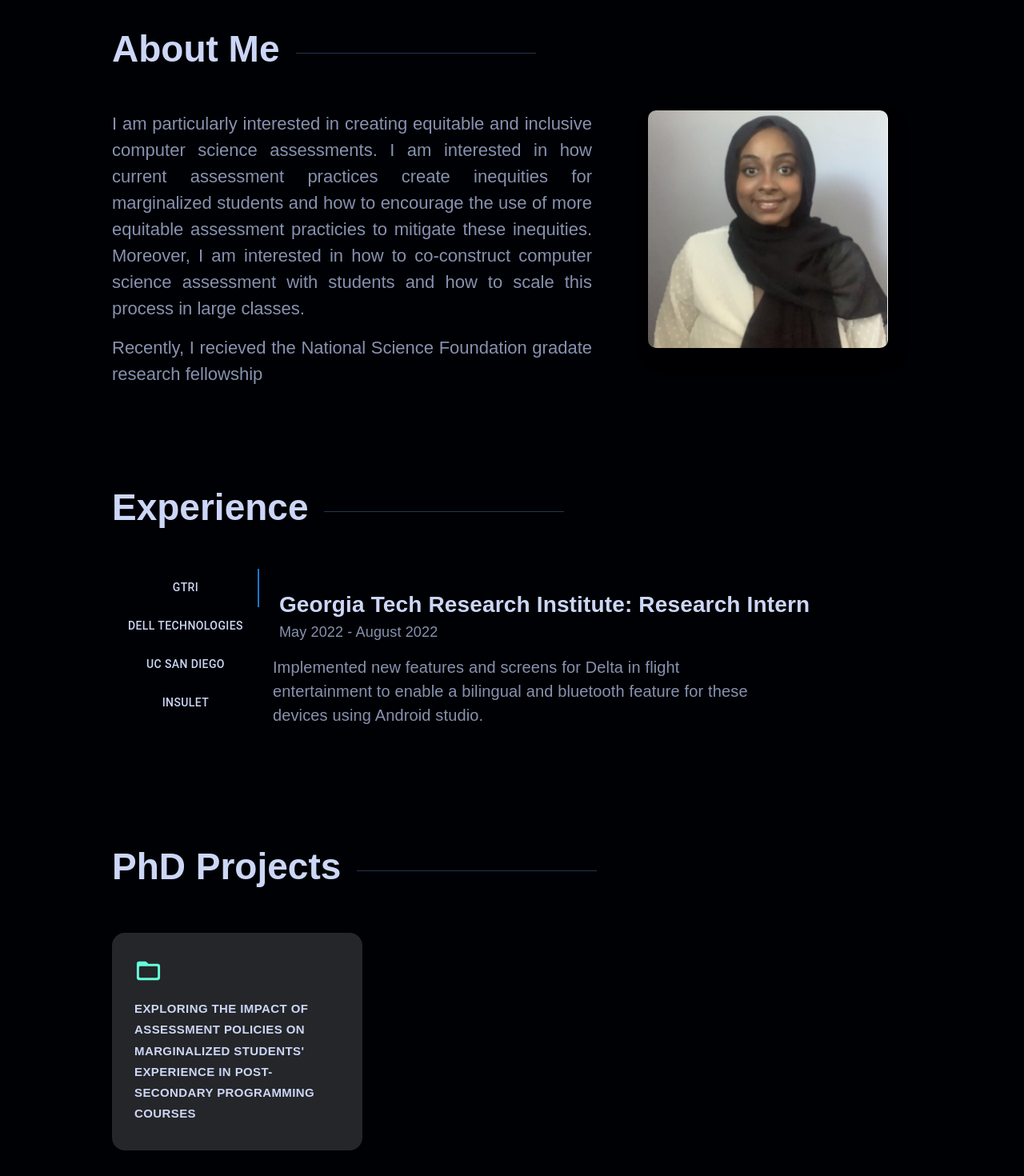
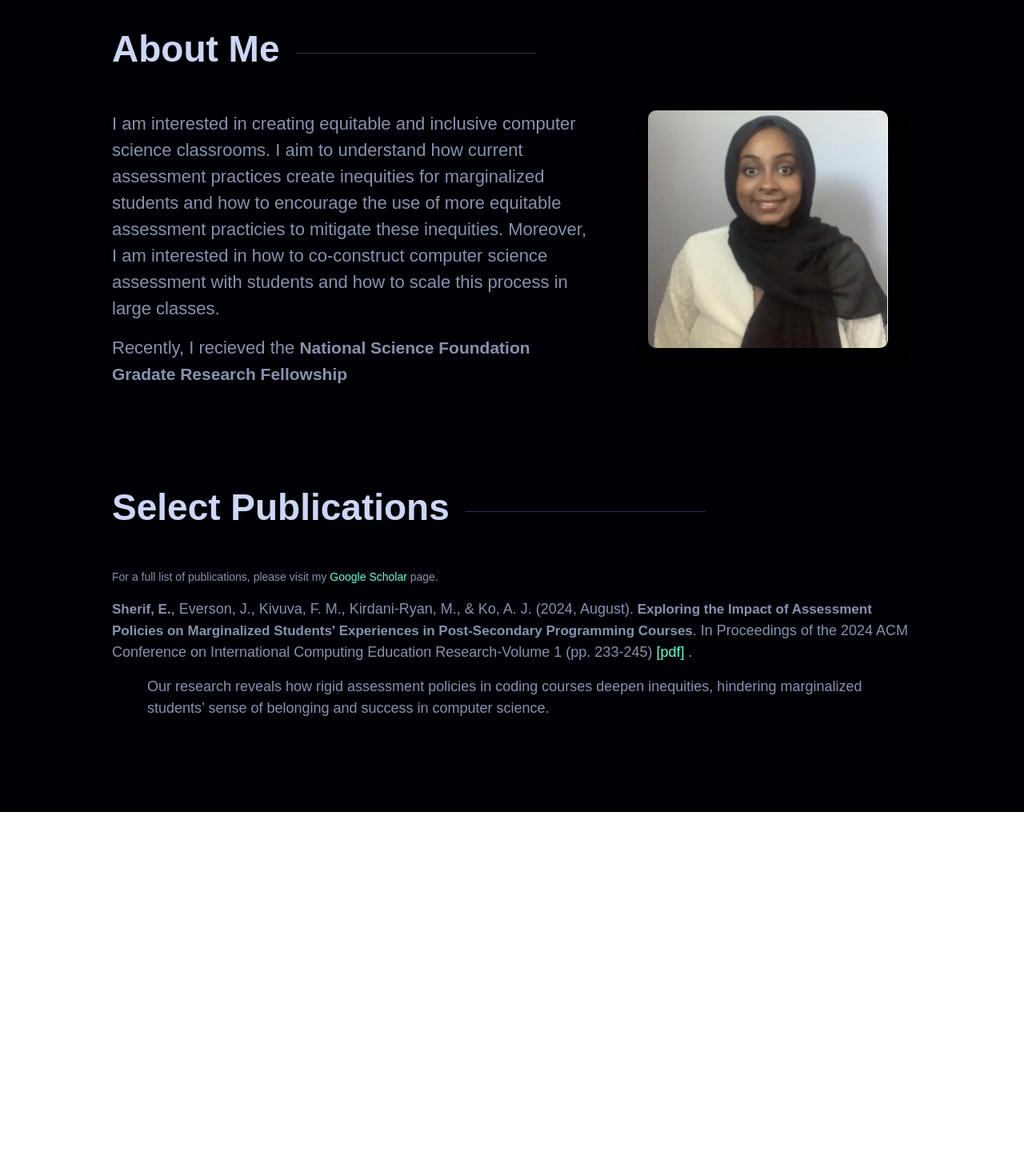
Before and after one commit to eman-sherif/emansherif, a React (Vite) app: page / in a window 1280 px wide. Shown: the part 880-2350 px from the top of the page at 80% size. After the commit the page ends 1895 px from the top, so only its background shows below. Built offline with nearby package versions, Linux system fonts and the light colour scheme.

Commit message:
website update (#2)

```diff
--- a/src/App.tsx
+++ b/src/App.tsx
@@ -2,7 +2,6 @@
 import About from "./components/About";
 import "./App.css";
 import "./styles/Global.css";
-import Experience from "./components/Experience";
 import Intro from "./components/Intro";
 import NavBar from "./components/NavBar";
 import Projects from "./components/Projects";
@@ -14,9 +13,9 @@ function App() {
       <div id="content">
         <Intro></Intro>
         <About></About>
-        <Experience></Experience>
+        <Projects></Projects>
         <NavBar></NavBar>
-        <Projects></Projects>
+
       </div>
     </div>
   );
--- a/src/components/About.tsx
+++ b/src/components/About.tsx
@@ -19,8 +19,8 @@ class About extends React.Component {
     render() {
         const one = (
             <p>
-                I am particularly interested in creating equitable and inclusive computer science assessments.
-                I am interested in how current assessment practices create inequities for marginalized students
+                I am interested in creating equitable and inclusive computer science classrooms.
+                I aim to understand how current assessment practices create inequities for marginalized students
                 and how to encourage the use of more equitable assessment practicies to mitigate these inequities. Moreover,
                 I am interested in how to co-construct computer science assessment with students and how to scale this process in large
                 classes.
@@ -28,7 +28,7 @@ class About extends React.Component {
         );
         const two = (
             <p>
-                Recently, I recieved the National Science Foundation gradate research fellowship
+                Recently, I recieved the <b>National Science Foundation Gradate Research Fellowship</b>
             </p>
         );
 
--- a/src/components/NavBar.tsx
+++ b/src/components/NavBar.tsx
@@ -25,11 +25,8 @@ const NavBar: React.FC<NavBarProps> = () => {
                 <Button color="inherit" href="#about" sx={{ marginLeft: "auto" }}>
                     About
                 </Button>
-                <Button color="inherit" href="#experience">
-                    Experience
-                </Button>
                 <Button color="inherit" href="#projects">
-                    Projects
+                    Publications
                 </Button>
                 <Button color="inherit" href="https://drive.google.com/file/d/1o06PP2plnbn3gFJMdzvx_Syjbm-stB-K/view?usp=sharing">
                     CV
--- a/src/components/Projects.tsx
+++ b/src/components/Projects.tsx
@@ -19,29 +19,49 @@ class Projects extends React.Component {
         });
     }
     render() {
+        const link = (
+            <p>
+                For a full list of publications, please visit my <a target="_blank" rel="noopener noreferrer" href="https://scholar.google.com/citations?user=kxpibVwAAAAJ&hl=en">Google Scholar</a> page.
+            </p>
+
+        );
+
+        const assessment_policies = (
+            <p>
+                <b> Sherif, E.</b>, Everson, J., Kivuva, F. M., Kirdani-Ryan, M., & Ko, A. J. (2024, August).
+                <b> Exploring the Impact of Assessment Policies on Marginalized Students' Experiences in Post-Secondary Programming Courses</b>.
+                In Proceedings of the 2024 ACM Conference on International Computing Education Research-Volume 1 (pp. 233-245) <a target="_blank" rel="noopener noreferrer" href="https://dl.acm.org/doi/pdf/10.1145/3632620.3671100"> [pdf] </a>.
+            </p>
+        );
+
+        const assessment_policies_desc = (
+            <p>
+                Our research reveals how rigid assessment policies in coding courses deepen inequities,
+                hindering marginalized students’ sense of belonging and success in computer science.
+            </p>
+        )
+
+
         return (
             <div id="projects" >
                 <div className="section-header ">
-                    <span className="section-title">PhD Projects</span>
+                    <span className="section-title">Select Publications</span>
                 </div>
-                <div className="project-container">
-                    <ul className="projects-grid">
-                        <FadeInSection>
-                            <Button href="https://dl.acm.org/doi/pdf/10.1145/3632620.3671100">
-                                <li className="projects-card">
-                                    <div className="card-header">
-                                        <div className="folder-icon">
-                                            <FolderOpenRounded
-                                                style={{ fontSize: 35 }}
-                                            ></FolderOpenRounded>
-                                        </div>
-                                    </div>
-                                    <div className="card-titles">{"Exploring the impact of Assessment Policies on Marginalized Students' Experience in Post-Secondary Programming Courses"}</div>
-                                </li>
-                            </Button>
-                        </FadeInSection>
-                    </ul>
+                <div className="projects-desc ">
+                    {[link]}
                 </div>
+
+                <div className="publications">
+                    {[assessment_policies]}
+                </div>
+                <div className="publications-desc">
+                    {[assessment_policies_desc]}
+                </div>
+
+
+
+
+
             </div>
 
         );
--- a/src/styles/About.css
+++ b/src/styles/About.css
@@ -36,7 +36,6 @@
     color: var(--slate);
     max-width: 600px;
     font-size: 22px;
-    text-align: justify;
     margin: 0;
 }
 
--- a/src/styles/Projects.css
+++ b/src/styles/Projects.css
@@ -36,6 +36,36 @@
     background-color: var(--lightest-navy);
 }
 
+.projects-desc {
+    color: var(--slate);
+    font-family: "NTR", sans-serif;
+    font-size: 14px;
+
+
+}
+
+.publications {
+    color: var(--slate);
+    font-family: "NTR", sans-serif;
+    font-size: 18px;
+}
+
+.publications-desc {
+    color: var(--slate);
+    margin-left: 40px;
+    font-family: "NTR", sans-serif;
+    font-size: 18px;
+    display: inline-block;
+    /* Ensures the element respects padding */
+    border-width: 4px dashed var(--slate);
+
+    /* Dotted underline */
+    padding-inline-start: 4px;
+    /*Adjust padding as needed */
+}
+
+
+
 .card-header {
     margin-top: -20px;
     display: flex;
```
